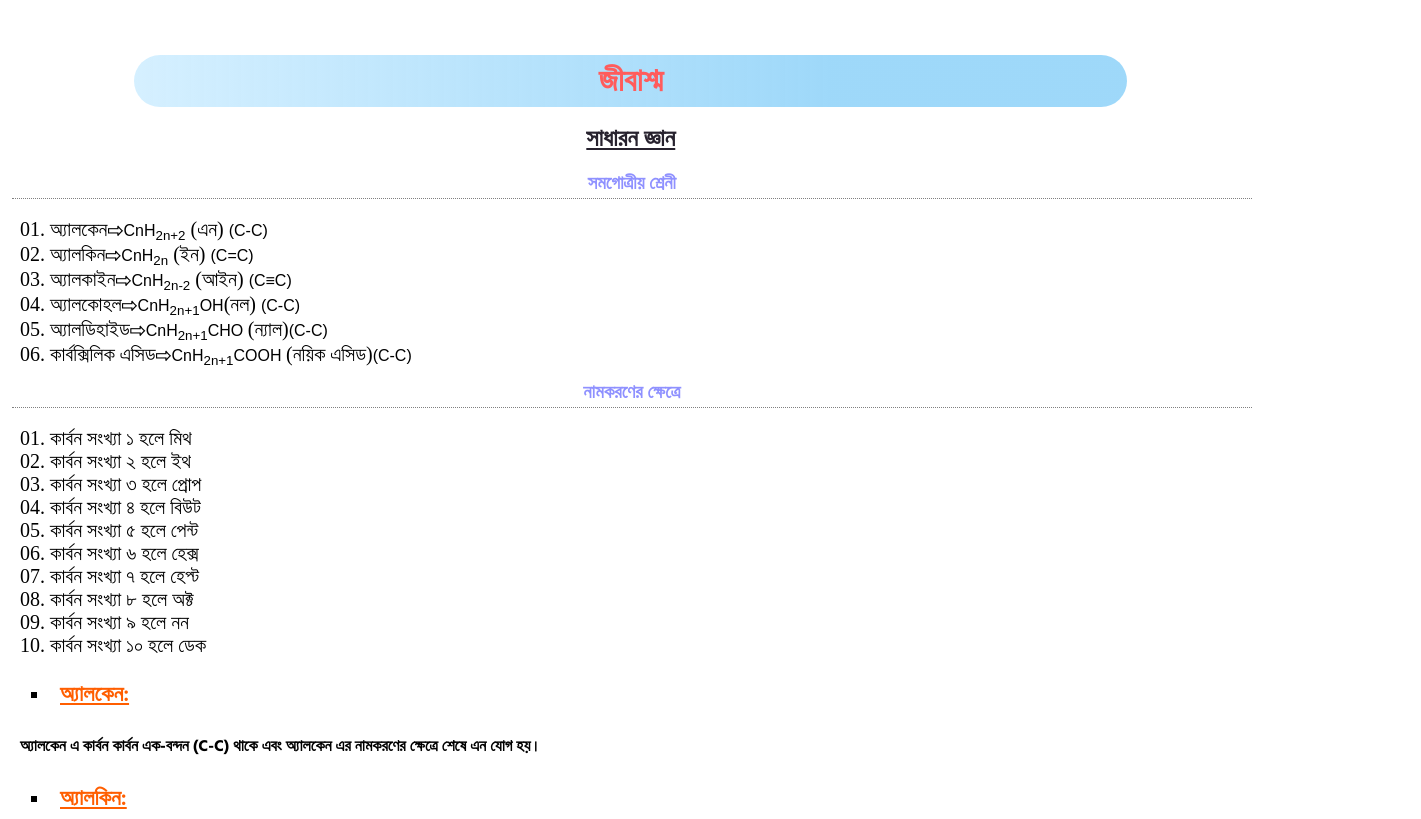
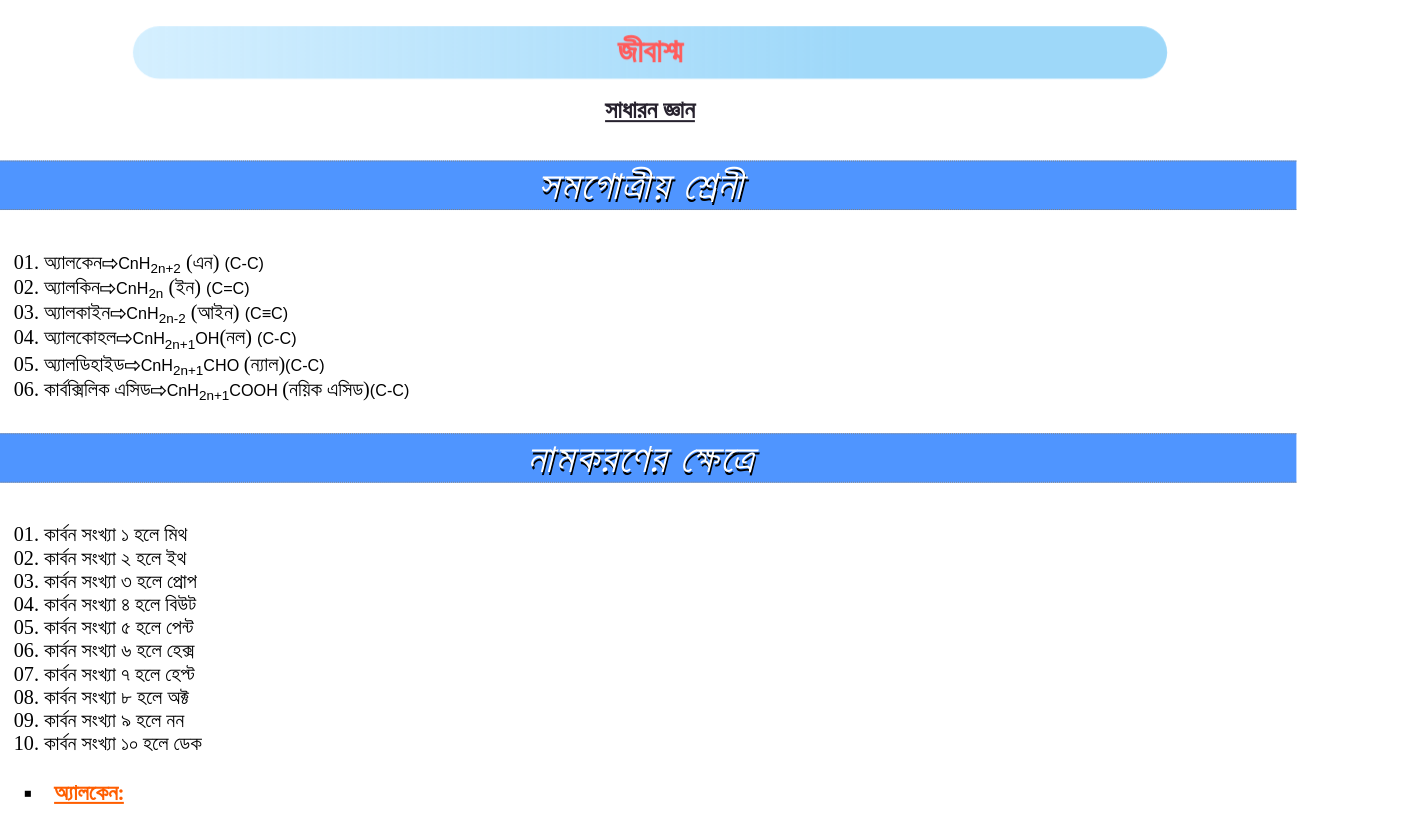
Before and after one commit to itzpcgamerhasan/Chemistry11note, a plain HTML site: page index.html in a window 1280 px wide. Shown: the top 819 px of the page, 1421 px wide, since content can reach past the window. Drawn offline with Linux system fonts and the light colour scheme; a web font is replaced by a local one.

Commit message:
Update style.css

```diff
--- a/style.css
+++ b/style.css
@@ -1,8 +1,10 @@
 body{
     font-family: "Hind Siliguri", sans-serif;
     padding: 0;
-    width: 97%;
+    width: 100%;
+    scale: 1.01;
     margin-left:10px;
+    position:sticky;
 }
 header{
     position: sticky;
@@ -63,10 +65,18 @@ hr{
 .basics h3, .qus h3{
     text-align: center;
     border-bottom: 1px dotted gray;
-    margin-left: -38px;
-    color: rgb(143, 145, 255);
+   background-color: rgb(79, 149, 255);
+    color: rgb(255, 255, 255);
+    border-top: 1px dotted gray;
+    letter-spacing: 2px;
+    font-family: 'MyCustomFont';
+    font-size: 40px;
+    font-weight: 100;
+    font-style: italic;
+    text-shadow: 1px 3px rgb(0, 0, 0);
+    margin-left: -58px;
+}
 
-}
 ul ul li {
     font-family: "Baloo Da 2", sans-serif;
     font-weight: 600;
@@ -112,3 +122,13 @@ table{
    td{
     border: 1px solid red;font-size: 18px;
     height: 30px;font-family:"Hind Siliguri", sans-serif;}
+    @media only screen and (max-width: 768px) {
+       body{
+        margin-left: 0px;
+        width:93%
+       }
+    }
+    @font-face {
+        font-family: 'MyCustomFont';
+        src: url('https://raw.githubusercontent.com/itzpcgamerhasan/Fonts/main/head_linebangla.ttf');
+    }
```
